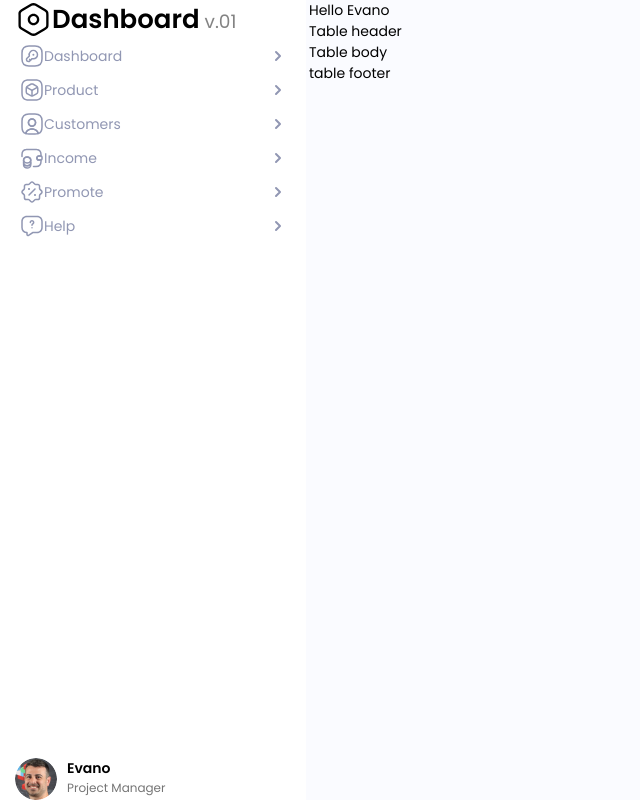
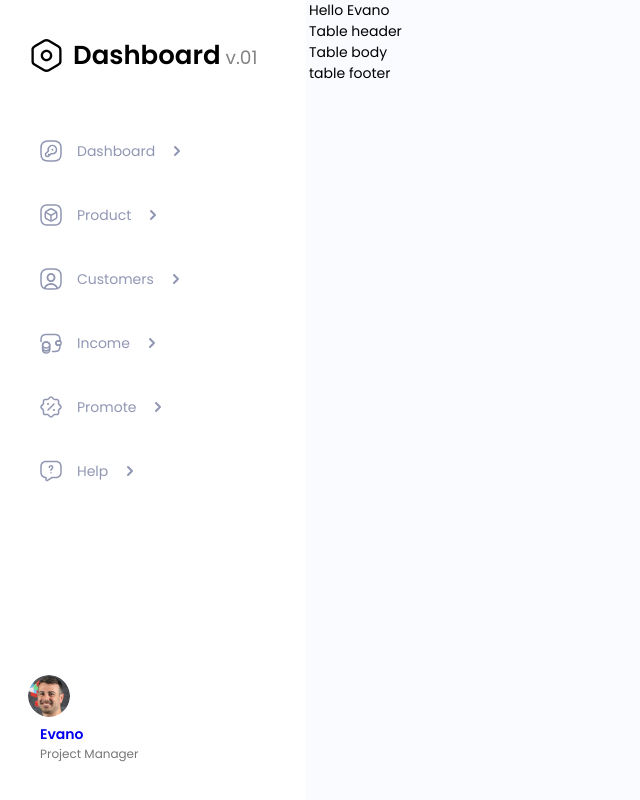
Before and after one commit to internet-unable/internet-unable.github.io, a plain HTML site: page index.html in a window 1280 px wide. Shown: the whole page, without its empty margins (0-640 px from the left). Drawn offline with Linux system fonts and the light colour scheme.

Commit message:
Update index.html
First PP for side menu

```diff
--- a/index.html
+++ b/index.html
@@ -25,64 +25,76 @@
 
     .typo {
         /* Dashboard */
-        font-size: 26px;
+        /* font-size: 26px; */
+        font-size: 1.857em;
         font-weight: 600;
         line-height: 39px;
 
-        /* v1.0 */
-        font-size: 10px;
+        /* greetings */
+        /* font-size: 24px; */
+        font-size: 1.714em;
         font-weight: 400;
-        line-height: 15px;
+        line-height: 36px;
+
+        /* all-customer */
+        /* font-size: 22px; */
+        font-size: 1.571em;
+        font-weight: 600;
+        line-height: 33px;
 
         /* list-menu */
-        font-size: 14px;
+        /* font-size: 14px; */
+        font-size: 1em;
         font-weight: 400;
         line-height: 21px;
 
         /* user-name */
-        font-size: 14px;
+        /* font-size: 14px; */
+        font-size: 1em;
         font-weight: 400;
         line-height: 21px;
 
-        /* user-name */
-        font-size: 12px;
-        font-weight: 400;
-        line-height: 18px;
-
-        /* greetings */
-        font-size: 24px;
-        font-weight: 400;
-        line-height: 36px;
-
-        /* all-customer */
-        font-size: 22px;
-        font-weight: 600;
-        line-height: 33px;
-
         /* all-customer type */
-        font-size: 14px;
+        /* font-size: 14px; */
+        font-size: 1em;
         font-weight: 400;
         line-height: 21px;
 
         /* table header */
-        font-size: 14px;
+        /* font-size: 14px; */
+        font-size: 1em;
         font-weight: 500;
         line-height: 21px;
 
         /* table body */
-        font-size: 14px;
+        /* font-size: 14px; */
+        font-size: 1em;
         font-weight: 500;
         line-height: 21px;
 
         /* table footer */
-        font-size: 14px;
+        /* font-size: 14px; */
+        font-size: 1em;
         font-weight: 500;
         line-height: 21px;
 
         /* table pages */
-        font-size: 12px;
+        /* font-size: 12px; */
+        font-size: 0.857em;
         font-weight: 500;
         line-height: 12px;
+
+        /* user-name */
+        /* font-size: 12px; */
+        font-size: 0.857;
+        font-weight: 400;
+        line-height: 18px;
+
+        /* v1.0 */
+        /* font-size: 10px; */
+        font-size: 0.714em;
+        font-weight: 400;
+        line-height: 15px;
     }
 
     *,
@@ -122,9 +134,10 @@
     .side-menu {
         display: flex;
         flex-direction: column;
+        row-gap: 54px;
         max-width: 306px;
         width: 100%;
-        padding: 0 15px;
+        padding: 36px 28px;
         box-shadow: 0 10px 60px 0 rgba(226, 236, 249, 0.5);
     }
 
@@ -132,6 +145,7 @@
         display: flex;
         align-items: center;
         color: #000;
+        column-gap: 8px;
     }
 
     .logo:hover,
@@ -167,19 +181,28 @@
     }
 
     .main-nav-list {
-        /*  */
+        display: flex;
+        flex-direction: column;
+        align-items: stretch;
+        row-gap: 20px;
     }
 
     .main-nav-list__item {
         display: flex;
+        flex-direction: row;
+    }
+
+    .main-nav-list__item-container {
+        display: flex;
         align-items: center;
-        padding: 5px;
+        column-gap: 14px;
+        padding: 10px 8px 10px 11px;
         border-radius: 8px;
         color: #9197B3;
     }
 
-    .main-nav-list__item:hover,
-    .main-nav-list__item:focus {
+    .main-nav-list__item-container:hover,
+    .main-nav-list__item-container:focus {
         background-color: #5932EA;
         cursor: pointer;
         color: #fff;
@@ -214,7 +237,8 @@
     }
 
     .user__desc {
-        margin-left: 10px;
+        margin-left: 12px;
+        padding: 1px 0;
     }
 
     .user__desc-name {
@@ -257,8 +281,8 @@
 
             <nav class="main-nav">
                 <ul class="main-nav-list">
-                    <li>
-                        <a href="#" class="main-nav-list__item">
+                    <li class="main-nav-list__item">
+                        <a href="#" class="main-nav-list__item-container">
                             <svg class="main-nav-list__item-icon" viewBox="0 0 24 24" fill="none"
                                 xmlns="http://www.w3.org/2000/svg">
                                 <path d="M9 22H15C20 22 22 20 22 15V9C22 4 20 2 15 2H9C4 2 2 4 2 9V15C2 20 4 22 9 22Z"
@@ -266,8 +290,8 @@
                                     stroke="currentColor" />
                                 <path
                                     d="M16.28 13.61C15.15 14.74 13.53 15.09 12.1 14.64L9.51001 17.22C9.33001 17.41 8.96001 17.53 8.69001 17.49L7.49001 17.33C7.09001 17.28 6.73001 16.9 6.67001 16.51L6.51001 15.31C6.47001 15.05 6.60001 14.68 6.78001 14.49L9.36001 11.91C8.92001 10.48 9.26001 8.86001 10.39 7.73001C12.01 6.11001 14.65 6.11001 16.28 7.73001C17.9 9.34001 17.9 11.98 16.28 13.61Z"
-                                    stroke-width="1.5" stroke-miterlimit="10" stroke-linecap="round" stroke-linejoin="round"
-                                    stroke="currentColor" />
+                                    stroke-width="1.5" stroke-miterlimit="10" stroke-linecap="round"
+                                    stroke-linejoin="round" stroke="currentColor" />
                                 <path d="M10.45 16.28L9.59998 15.42" stroke-width="1.5" stroke-miterlimit="10"
                                     stroke-linecap="round" stroke-linejoin="round" stroke="currentColor" />
                                 <path d="M13.3945 10.7H13.4035" stroke-width="2" stroke-linecap="round"
@@ -282,8 +306,8 @@
                         </a>
                     </li>
 
-                    <li>
-                        <a href="#" class="main-nav-list__item">
+                    <li class="main-nav-list__item">
+                        <a href="#" class="main-nav-list__item-container">
                             <svg class="main-nav-list__item-icon" viewBox="0 0 24 24" fill="none"
                                 xmlns="http://www.w3.org/2000/svg">
                                 <path
@@ -308,8 +332,8 @@
                         </a>
                     </li>
 
-                    <li>
-                        <a href="#" class="main-nav-list__item">
+                    <li class="main-nav-list__item">
+                        <a href="#" class="main-nav-list__item-container">
                             <svg class="main-nav-list__item-icon" viewBox="0 0 24 24" fill="none"
                                 xmlns="http://www.w3.org/2000/svg">
                                 <path
@@ -332,8 +356,8 @@
                         </a>
                     </li>
 
-                    <li>
-                        <a href="#" class="main-nav-list__item">
+                    <li class="main-nav-list__item">
+                        <a href="#" class="main-nav-list__item-container">
                             <svg class="main-nav-list__item-icon" viewBox="0 0 24 24" fill="none"
                                 xmlns="http://www.w3.org/2000/svg">
                                 <path
@@ -366,8 +390,8 @@
                         </a>
                     </li>
 
-                    <li>
-                        <a href="#" class="main-nav-list__item">
+                    <li class="main-nav-list__item">
+                        <a href="#" class="main-nav-list__item-container">
                             <svg class="main-nav-list__item-icon" viewBox="0 0 24 24" fill="none"
                                 xmlns="http://www.w3.org/2000/svg">
                                 <path
@@ -392,8 +416,8 @@
                         </a>
                     </li>
 
-                    <li>
-                        <a href="#" class="main-nav-list__item">
+                    <li class="main-nav-list__item">
+                        <a href="#" class="main-nav-list__item-container">
                             <svg class="main-nav-list__item-icon" viewBox="0 0 24 24" fill="none"
                                 xmlns="http://www.w3.org/2000/svg">
                                 <path
@@ -418,12 +442,14 @@
             </nav>
 
             <div class="user">
-                <img class="user__avatar" src="./images/user.png" alt="User avatar" />
+                <a href="#">
+                    <img class="user__avatar" src="./images/user.png" alt="User avatar" />
 
-                <div class="user__desc">
-                    <p class="user__desc-name">Evano</p>
-                    <p class="user__desc-role">Project Manager</p>
-                </div>
+                    <div class="user__desc">
+                        <p class="user__desc-name">Evano</p>
+                        <p class="user__desc-role">Project Manager</p>
+                    </div>
+                </a>
             </div>
         </aside>
 
```
